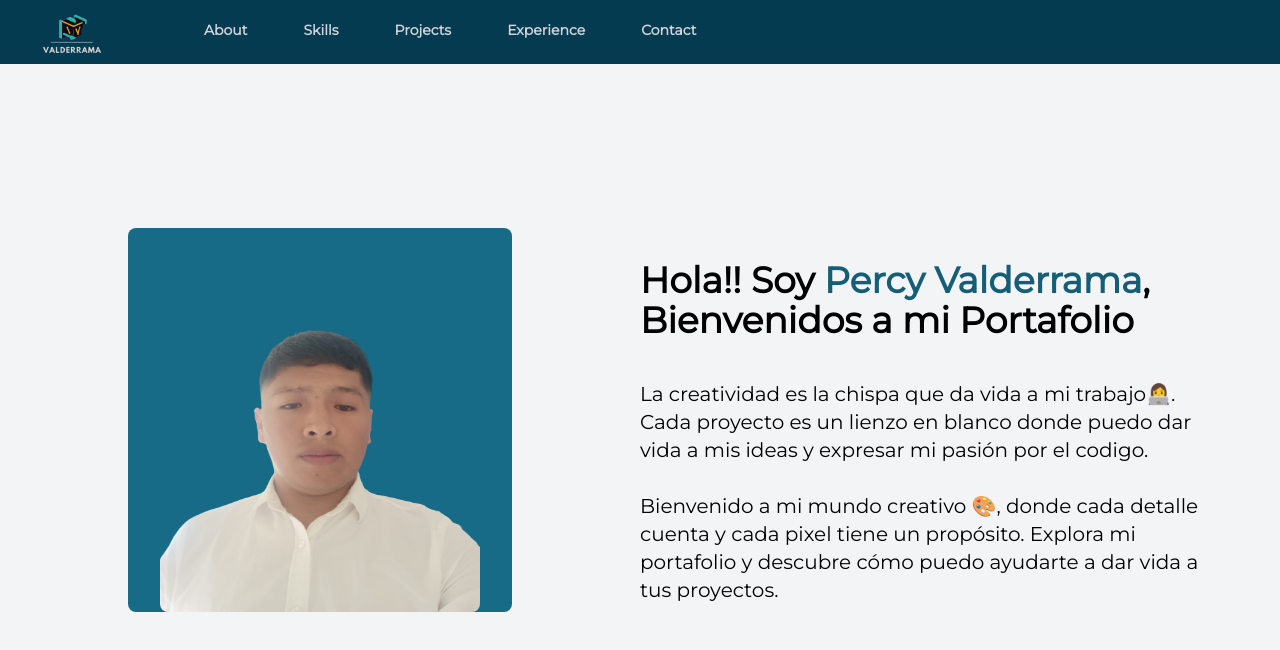
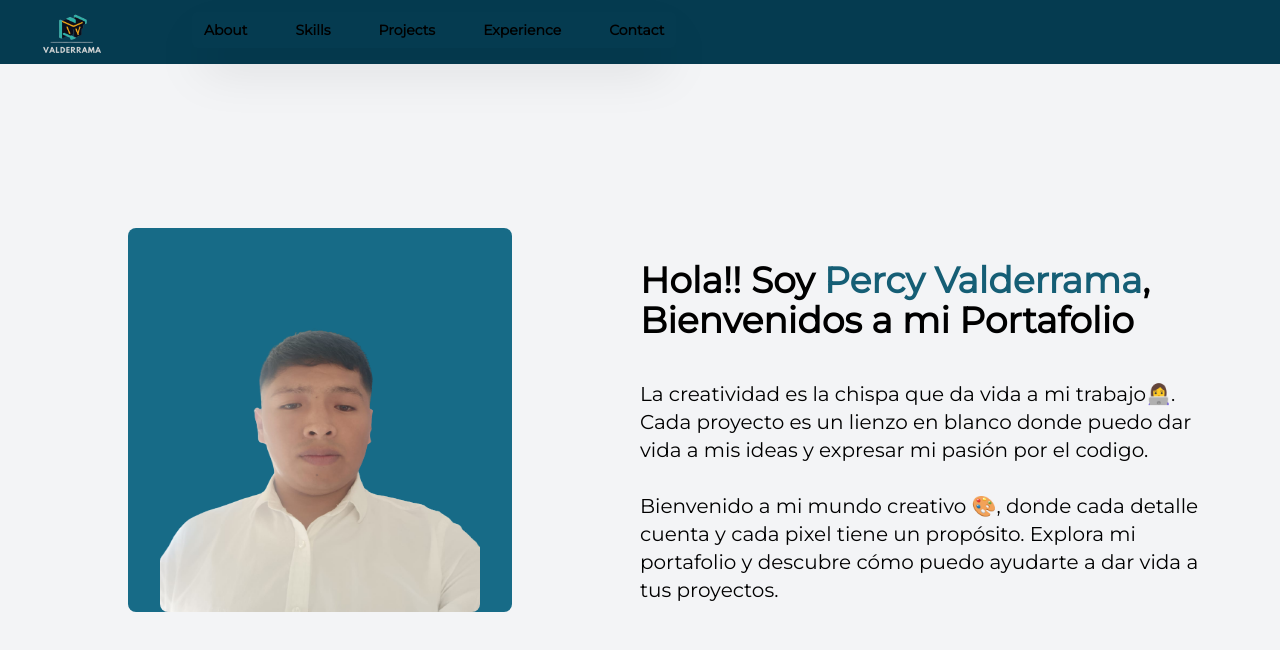
Before and after one commit to percylin33/portafolio, a Next.js app: page / in a window 1280 px wide. Shown: the top 650 px of the page. Built offline with nearby package versions, Linux system fonts and the light colour scheme.

Commit message:
styles-nav

```diff
--- a/src/components/Navbar.tsx
+++ b/src/components/Navbar.tsx
@@ -3,108 +3,49 @@ import logo from "@/acces/logo-personal.png"
 import Image from "next/image";
 import foto from "@/acces/Diseño sin título.png"
 
-// const Navbar = () => {
-//     return <div>
-//       <nav className="bg-gray-800">
-//         <div className="mx-auto max-w-7xl px-2 sm:px-6 lg:px-8">
-//         <div>
-//           <Link rel="stylesheet" href="/">
-//             Imagen
-//           </Link>
-//         </div>
-
-//         <div>
-//           <ul>
-//           <li>
-//               <Link rel="stylesheet" href="/About">
-//                 About
-//               </Link>
-//             </li>
-//             <li>
-//               <Link rel="stylesheet" href="/Proyect">
-//                 Proyect
-//               </Link>
-//             </li>
-//             <li>
-//               <Link rel="stylesheet" href="/Contact">
-//                 Contact
-//               </Link>
-//             </li>
-//           </ul>
-//         </div>
-
-//         <div>
-
-//         </div>
-//         </div>
-//       </nav>
-//     </div>
-//   };
-
-//   export default Navbar;
-
-
-
 const Navbar = () => {
   return (
-    <nav className="bg-custom w-screen">
+    <nav className="bg-custom w-screen  ">
      <div className="mx-auto max-w-7xl px-2 sm:px-6 lg:px-8">
   <div className="relative flex h-16 items-center justify-between">
+    <div className="flex flex-1 items-center sm:items-stretch justify-start">
+      <div className="flex flex-shrink-0 items-center">
+        <Link href="/"><Image className="h-20 w-auto" src={logo} alt="Your Company" /></Link>
+      </div>
+      <div className="sm:ml-20 sm:block">
+        <input type="checkbox" id="menu" className="peer hidden" />
+        <label htmlFor="menu" className="bg-open-menu  bg-cover bg-center peer-checked:bg-close-menu transition-all h-8 w-8 absolute top-3 right-4 z-50 md:hidden"><span className="text-cyan-950 z-50">-----</span></label>
 
-          <div className="flex flex-1 items-center justify-center sm:items-stretch sm:justify-start">
-            <div className="flex flex-shrink-0 items-center">
-              <Link href ="/" >
-              <Image
-                className="h-20 w-auto"
-                src= {logo}
-                alt="Your Company"
-              />
-              </Link>
-            </div>
-            <div className="hidden sm:ml-20 sm:block">
-              <div className="flex space-x-8 pt-5">
-                {/* Current: "bg-gray-900 text-white", Default: "text-gray-300 hover:bg-gray-700 hover:text-white" */}
-                <Link
-                  href="/About"
-                  className="text-gray-300 hover:bg-hov hover:text-white rounded-md px-3 py-2 text-sm font-medium"
-                  aria-current="page"
-                >
+        <div className="space-x-8 pt-5 fixed inset-0 bg-gradient-to-b from-cyan-400/70 to-cyan-900/70 translate-x-full peer-checked:translate-x-0 transition-transform z-10 md:static md:flex md:bg-none md:translate-x-0">
+
+          <div className="absolute inset-0 top-20 p-12 bg-slate-300 w-[80%] mx-auto h-max rounded-md text-center grid gap-6 font-bold shadow-2xl md:w-max md:bg-transparent md:p-0 md:grid-flow-col md:static ">
+            <Link href="/About" className="text-black hover:bg-hov hover:text-white rounded-md px-3 py-2 text-sm font-medium" aria-current="page">
               <p className="font-bold">About</p>
             </Link>
-                <Link
-                  href="/Skills"
-                  className="text-gray-300 hover:bg-hov hover:text-white rounded-md px-3 py-2 text-sm font-medium"
-                >
+            <Link href="/Skills" className="text-black hover:bg-hov hover:text-white rounded-md px-3 py-2 text-sm font-medium">
               <p className="font-bold">Skills</p>
             </Link>
-                <Link
-                  href="/Proyect"
-                  className="text-gray-300 hover:bg-hov hover:text-white rounded-md px-3 py-2 text-sm font-medium"
-                >
+            <Link href="/Proyect" className="text-black hover:bg-hov hover:text-white rounded-md px-3 py-2 text-sm font-medium">
               <p className="font-bold">Projects</p>
             </Link>
-                <Link
-                  href="/Experience"
-                  className="text-gray-300 hover:bg-hov hover:text-white rounded-md px-3 py-2 text-sm font-medium"
-                >
+            <Link href="/Experience" className="text-black hover:bg-hov hover:text-white rounded-md px-3 py-2 text-sm font-medium">
               <p className="font-bold">Experience</p>
             </Link>
-                <Link
-                  href="/Contact"
-                  className="text-gray-300 hover:bg-hov hover:text-white rounded-md px-3 py-2 text-sm font-medium"
-                >
+            <Link href="/Contact" className="text-black hover:bg-hov hover:text-white rounded-md px-3 py-2 text-sm font-medium">
               <p className="font-bold">Contact</p>
             </Link>
           </div>
         </div>
       </div>
-
+    </div>
   </div>
 </div>
 
       {/* Mobile menu */}
-      <div className="sm:hidden" id="mobile-menu">
-        <div className="space-y-1 px-2 pb-3 pt-2">
+      {/* <div className="sm:hidden" id="mobile-menu">
+        <input type="checkbox" id="menu" />
+        <label htmlFor="menu">Activa/Desactiva</label>
+        <div className="space-y-1 px-2 pb-3 pt-2 ">
           <Link
             href="/About"
             className="bg-gray-900 text-white block rounded-md px-3 py-2 text-base font-medium"
@@ -137,7 +78,7 @@ const Navbar = () => {
             Contact
           </Link>
         </div>
-      </div>
+      </div> */}
     </nav>
   );
 };
--- a/tailwind.config.ts
+++ b/tailwind.config.ts
@@ -10,8 +10,9 @@ const config: Config = {
     extend: {
       backgroundImage: {
         'gradient-radial': 'radial-gradient(var(--tw-gradient-stops))',
-        'gradient-conic':
-          'conic-gradient(from 180deg at 50% 50%, var(--tw-gradient-stops))',
+        'gradient-conic': 'conic-gradient(from 180deg at 50% 50%, var(--tw-gradient-stops))',
+        'open-menu': "url('/imagenes/menu.png')",
+        'close-menu': "url('/imagenes/cerrar.png')"
       },
       backgroundColor: {
         'custom': '#053B50',
@@ -21,6 +22,7 @@ const config: Config = {
       fontFamily: {
         "dekko": ['Dekko', 'sans'],
       },
+
     },
   },
   plugins: [],
```
Also changed, not shown: public/imagenes/cerrar.png (added), public/imagenes/menu.png (added). Lines whose indentation alone changed are shown as unchanged.
